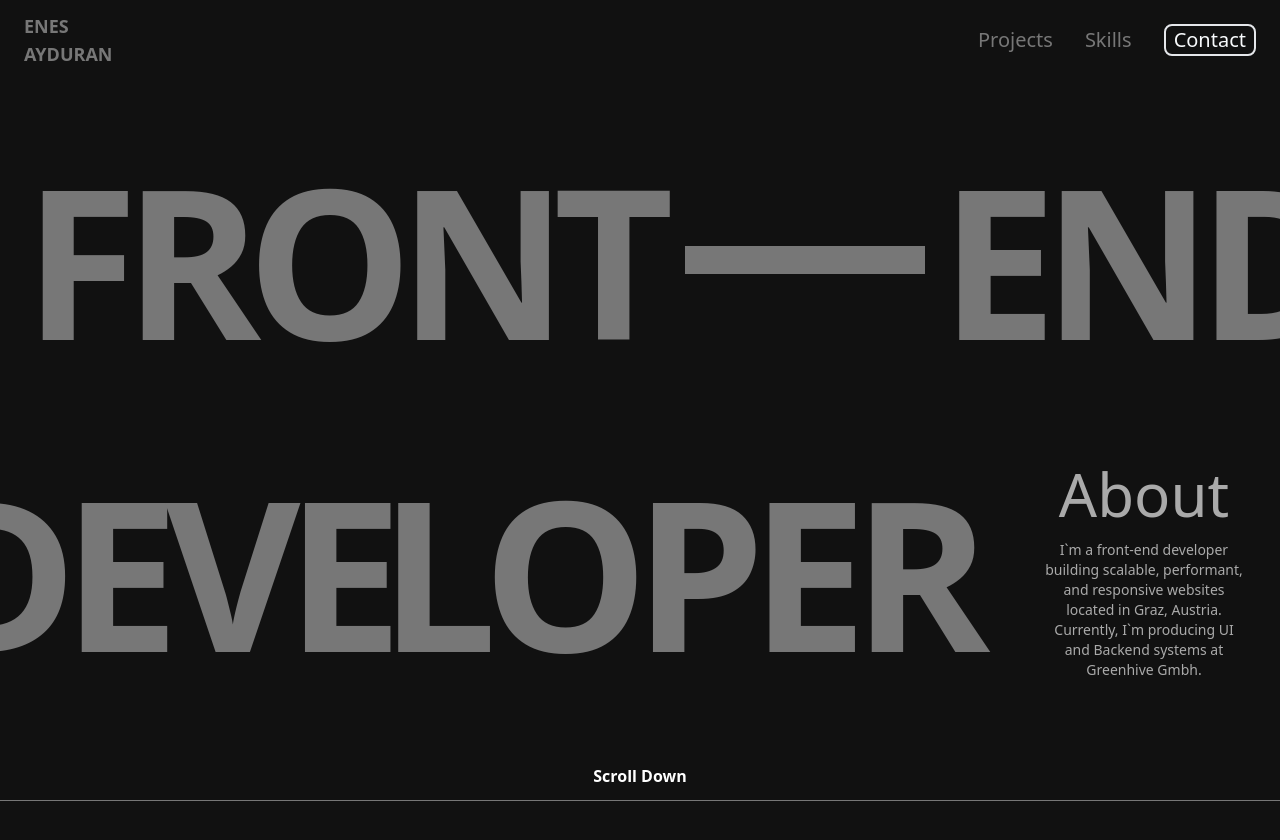
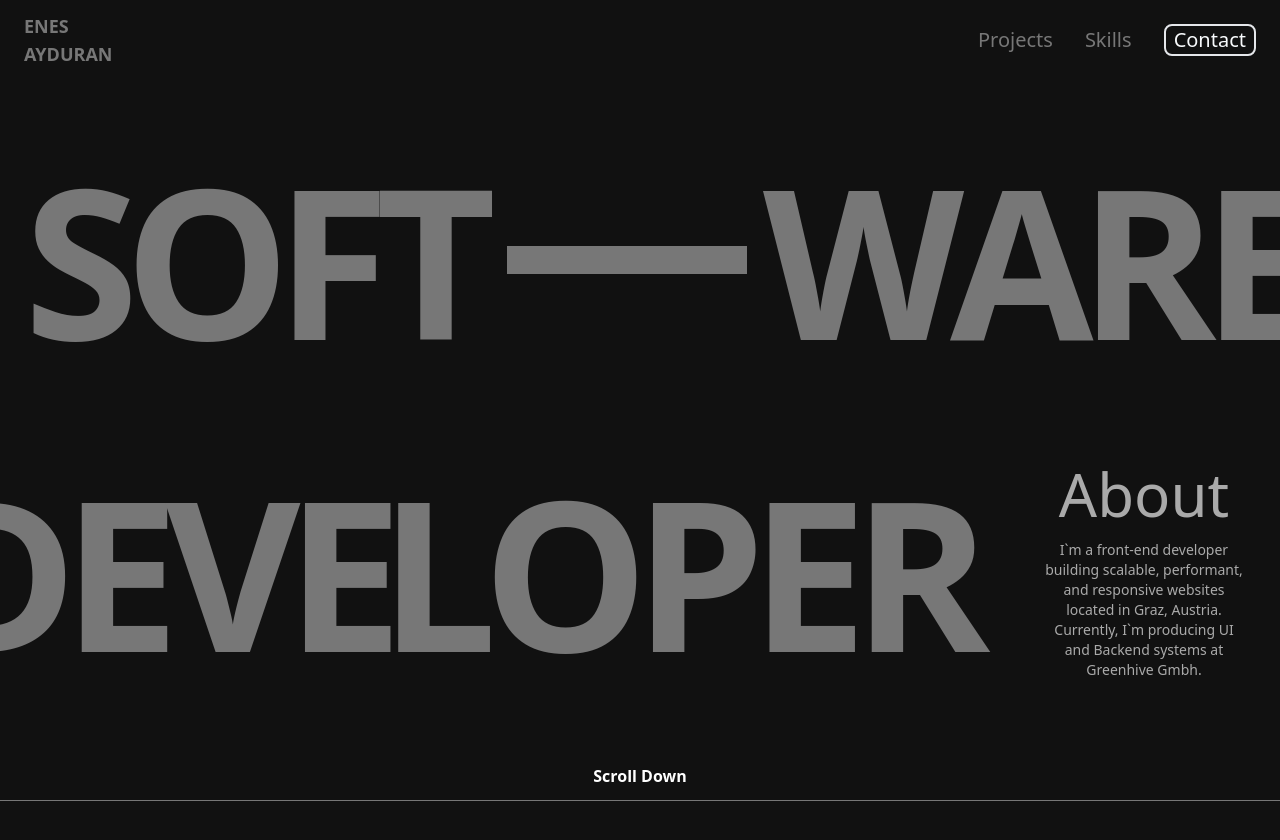
Before and after one commit to eayduran/mportfolio, a Next.js app: page / in a window 1280 px wide. Shown: the top 840 px of the page. Built offline with nearby package versions, Linux system fonts and the light colour scheme.

Commit message:
Update Main.jsx

```diff
--- a/components/Main.jsx
+++ b/components/Main.jsx
@@ -20,10 +20,9 @@ const Main = () => {
                     <Navbar />
                     <div className="sm:1/4 sm:ml-6 sm:text-tablet lg:text-laptop text-mobile lg:h-1/3 lg:w-auto tracking-tight flex flex-row items-center">
                         <div className="" style={{}}>
+                            <span className="lg:mr-zero text-primary hover:text-primary-light transition-colors">S</span>
+                            <span className="lg:mr-zero text-primary hover:text-primary-light transition-colors">O</span>
                             <span className="lg:mr-zero text-primary hover:text-primary-light transition-colors">F</span>
-                            <span className="lg:mr-zero text-primary hover:text-primary-light transition-colors">R</span>
-                            <span className="lg:mr-zero text-primary hover:text-primary-light transition-colors">O</span>
-                            <span className="lg:mr-zero text-primary hover:text-primary-light transition-colors">N</span>
                             <span className="text-primary hover:text-primary-light transition-colors">T</span>
                         </div>
 
@@ -33,9 +32,10 @@ const Main = () => {
                         </div>
 
                         <div>
+                            <span className="lg:mr-zero text-primary hover:text-primary-light transition-colors">W</span>
+                            <span className="lg:mr-zero text-primary hover:text-primary-light transition-colors">A</span>
+                            <span className="lg:mr-zero text-primary hover:text-primary-light transition-colors">R</span>
                             <span className="lg:mr-zero text-primary hover:text-primary-light transition-colors">E</span>
-                            <span className="lg:mr-zero text-primary hover:text-primary-light transition-colors">N</span>
-                            <span className="lg:mr-zero text-primary hover:text-primary-light transition-colors">D</span>
                         </div>
                     </div>
                     {/* <div className="flex items-center w-full justify-center">junior</div> */}
```
